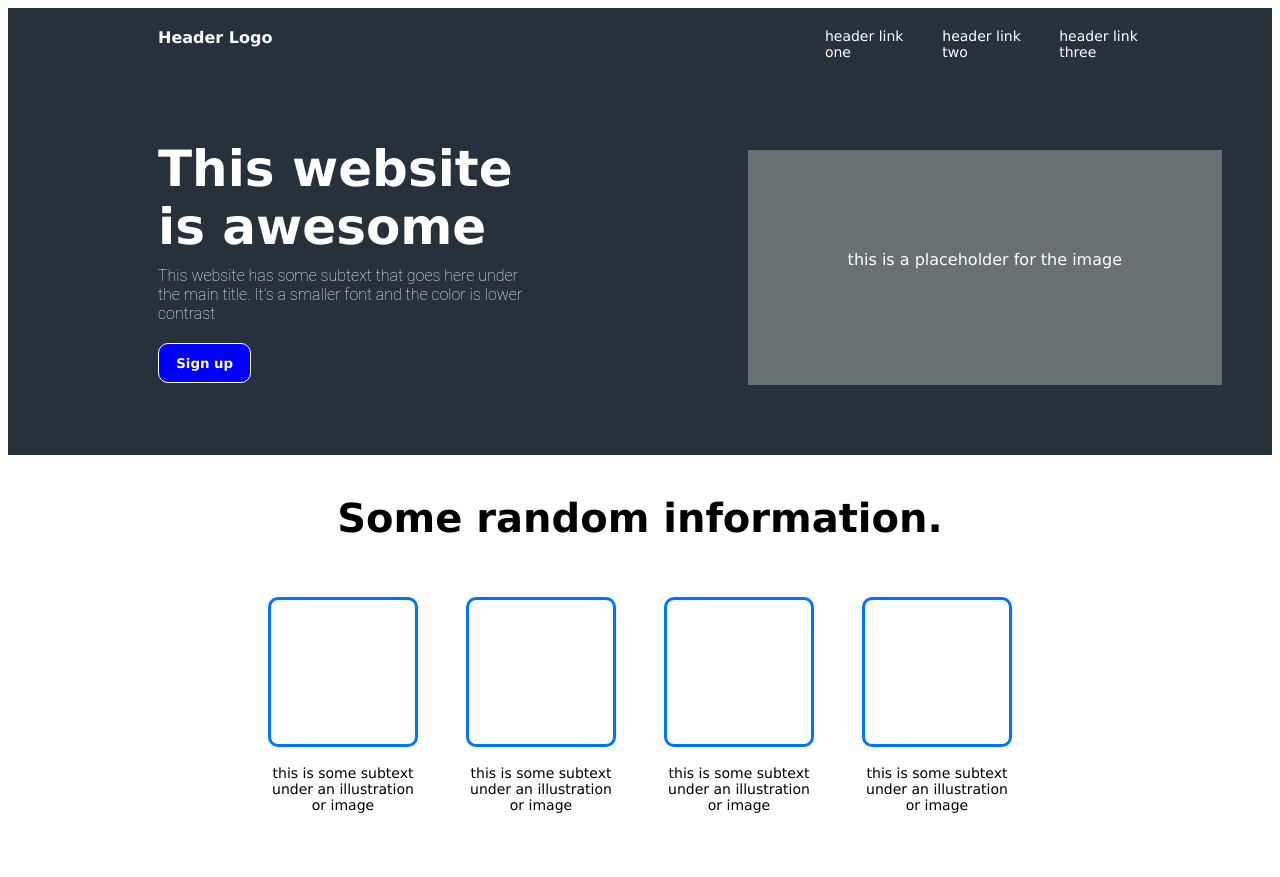
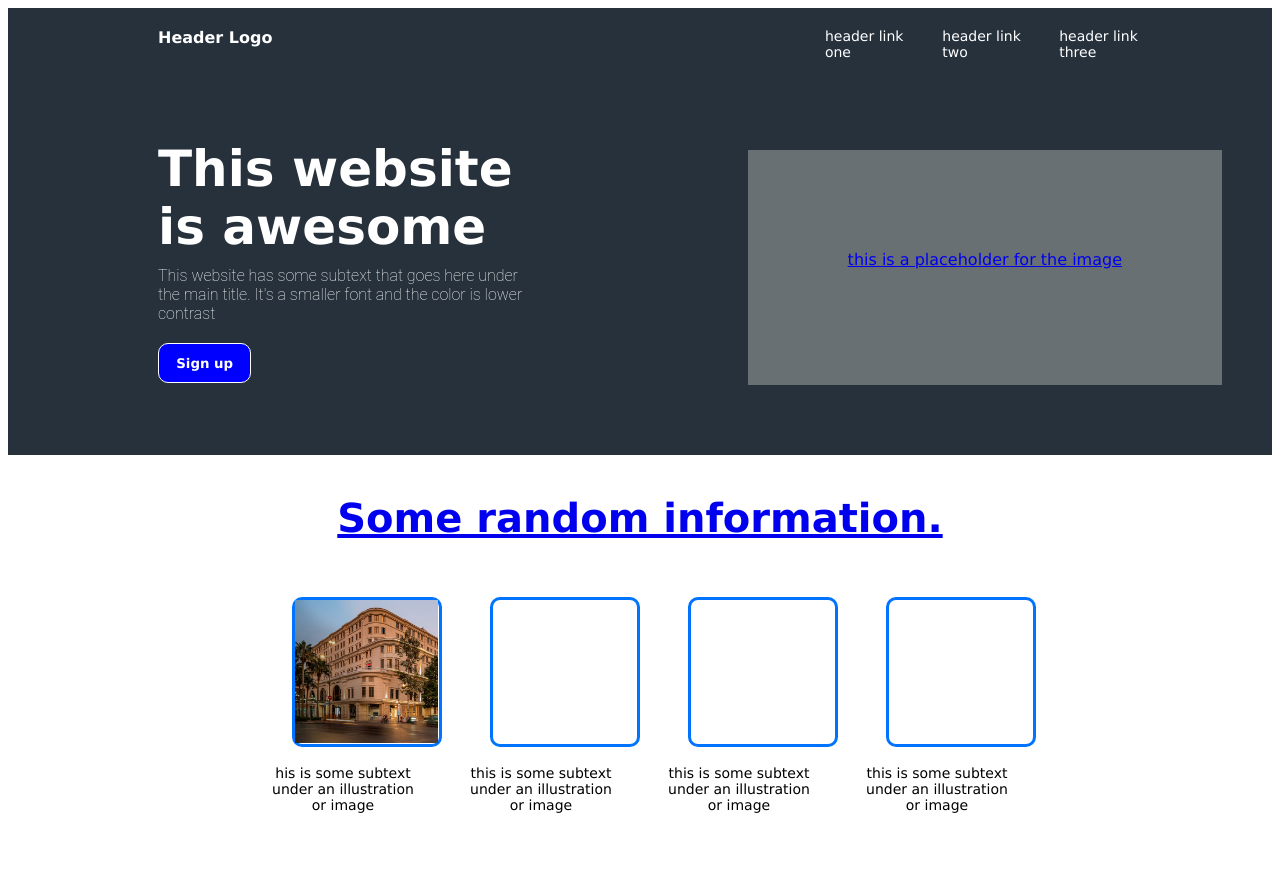
Before and after one commit to cheltonb/project_landing_page, a plain HTML site: page index.html in a window 1280 px wide. Shown: the top 877 px of the page. Drawn offline with Linux system fonts and the light colour scheme.

Commit message:
Link sign up page, test image placement

```diff
--- a/index.html
+++ b/index.html
@@ -20,6 +20,7 @@
       <div class='menu-item'>
         <div class='text'>This website is awesome</div>
         <div class='subtext'>This website has some subtext that goes here under the main title. It's a smaller font and the color is lower contrast</div>
+        <a href="project_landing_page/signup.html">
           <button>Sign up</button>
       </div>
     <div class='img-placeholder'>
@@ -30,13 +31,17 @@
       <div class="random-text">Some random information.</div>
     </div>
     <div class="photos">
-      <div class='photo1'></div>
+      <div class='photo1'>
+        <a href="project_landing_page/Images/union-square.jpeg">
+          <img src="Images/union-square.jpg" alt="Union Square Image" height="143" width="143">
+        </a>
+      </div>
       <div class='photo2'></div>
       <div class='photo3'></div>
       <div class='photo4'></div>
     </div>
     <div class ='photo-text'>
-        <div class="text-container1">this is some subtext under an illustration or image</div>
+        <div class="text-container1">his is some subtext under an illustration or image</div>
         <div class="text-container2">this is some subtext under an illustration or image</div>
         <div class="text-container3">this is some subtext under an illustration or image</div>
         <div class="text-container3">this is some subtext under an illustration or image</div>
@@ -51,8 +56,11 @@
         <div class='cta-subtext'>Sign up for our product by click that button right over there!</div>
       </div>
       <div class='sign-up'>
-       <button>Sign Up</button>
+        <a href="project_landing_page/signup.html">
+          <button>Sign Up</button>
+        </a>
       </div>
+
     </div>
   </div>
     <div class='footer'>
--- a/styles.css
+++ b/styles.css
@@ -2,6 +2,12 @@
     box-sizing: border-box;
     font-family:'Lucida Sans', 'Lucida Sans Regular', 'Lucida Grande', 'Lucida Sans Unicode', Geneva, Verdana, sans-serif;
 }
+
+/* Example: Remove border */
+header, .menu-container {
+    border: 0;
+  }
+
 .header-container {
     background-color: rgb(38, 49, 60);
     color: white;
```
Also changed, not shown: project_landing_page/signup.html (added, +3 -0 lines), Images/union-square.jpg (added).
